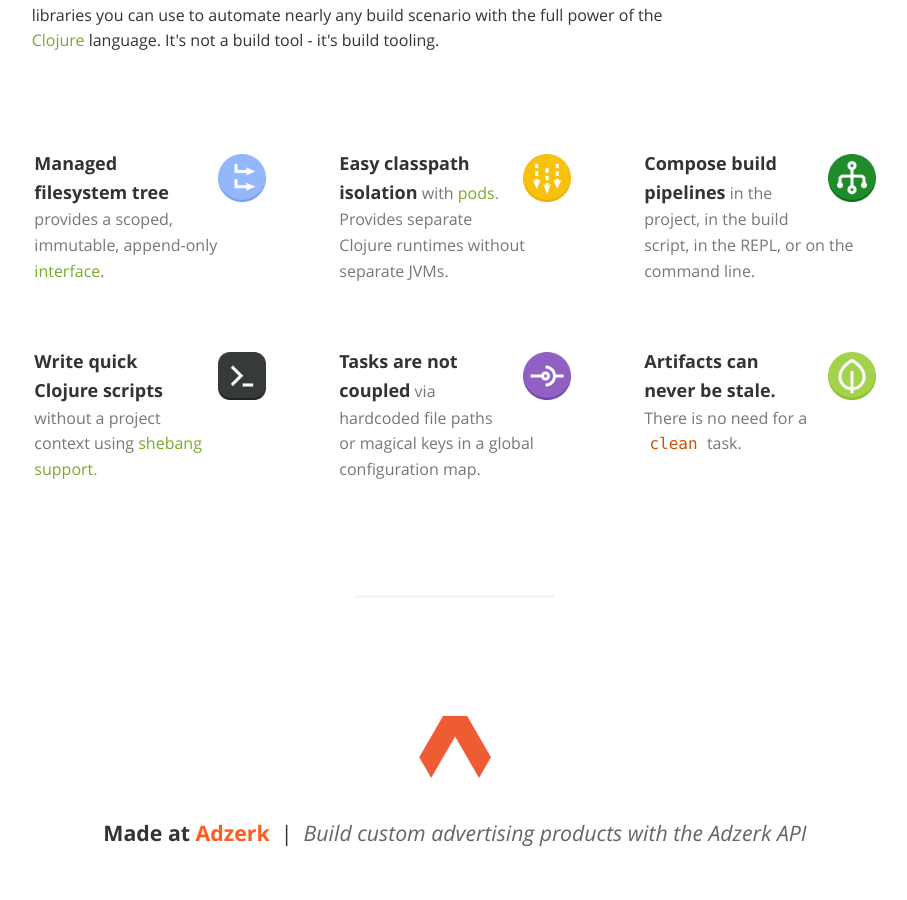
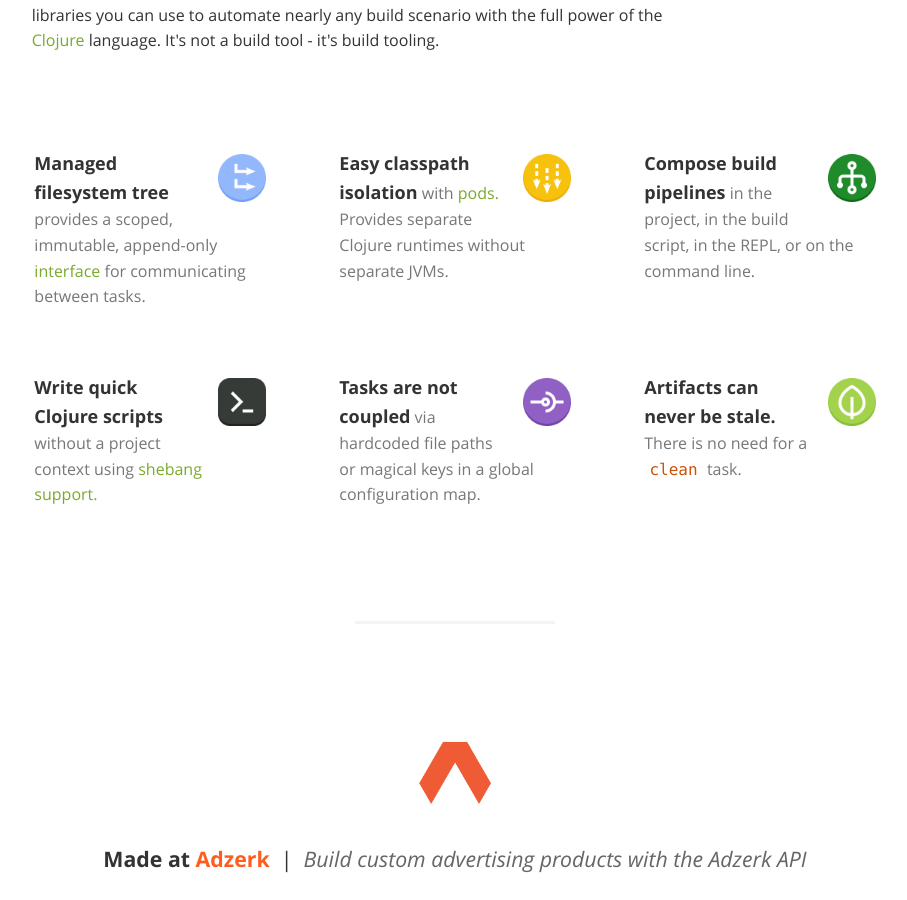
Before and after one commit to boot-clj/boot-clj.github.io, a Jekyll site: the page built from index.md, in a window 1280 px wide and 900 px high, scrolled down 814 px. Shown: the whole window, without its empty margins (185-1092 px from the left). Built offline with Jekyll 4.4.1, drawn with Linux system fonts in a browser that asks for light colours; nearby versions of some CDN libraries; Markdown is read by kramdown in place of the engine named in the settings; comment, search, counter and statistics services are not loaded.

Commit message:
incorporated a little feedback from the excellent @flyingmachine

```diff
--- a/index.md
+++ b/index.md
@@ -25,7 +25,7 @@
     <li>
       <img src="/assets/images/graphics/tree.png"/>
       <strong>Managed filesystem tree</strong>
-      <span>provides a scoped, immutable, append-only <a href="https://github.com/boot-clj/boot/wiki/Filesets">interface</a>.</span>
+      <span>provides a scoped, immutable, append-only <a href="https://github.com/boot-clj/boot/wiki/Filesets">interface</a> for communicating between tasks.</span>
     </li>
     <li>
       <img src="/assets/images/graphics/classloader.png"/>
```
